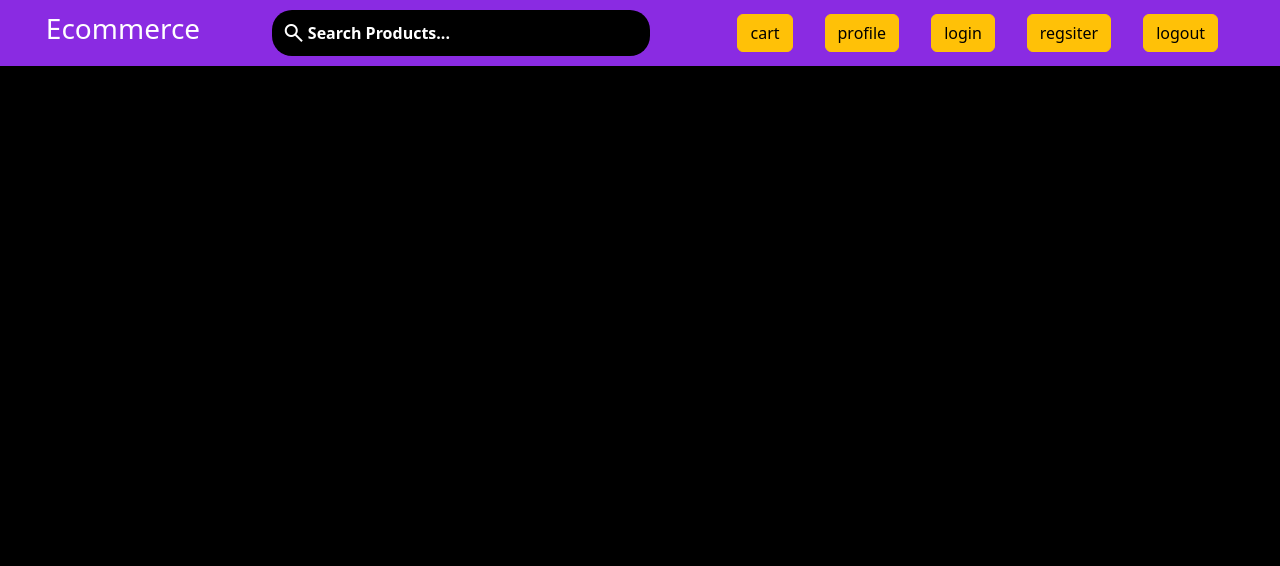
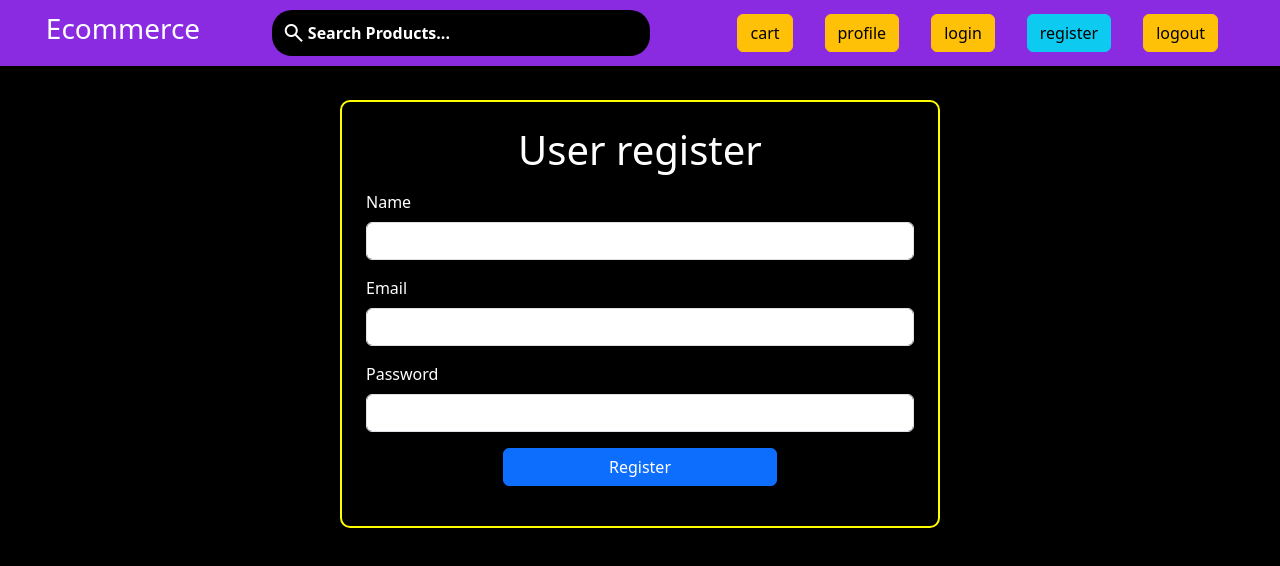
Before and after one commit to TarunPatidar04/EcommerceWebsite-Frontend, a React (Vite) app: page /register in a window 1280 px wide. Shown: the top 566 px of the page. Built offline with nearby package versions, Linux system fonts and the light colour scheme; no server answers.

Commit message:
Create a Register page

```diff
--- a/package.json
+++ b/package.json
@@ -13,7 +13,8 @@
     "axios": "^1.7.2",
     "react": "^18.2.0",
     "react-dom": "^18.2.0",
-    "react-router-dom": "^6.23.1"
+    "react-router-dom": "^6.23.1",
+    "react-toastify": "^10.0.5"
   },
   "devDependencies": {
     "@types/react": "^18.2.66",
--- a/src/App.jsx
+++ b/src/App.jsx
@@ -4,15 +4,20 @@ import { BrowserRouter as Router, Route, Routes } from "react-router-dom";
 import ProductDetail from "./components/product/ProductDetail";
 import Navbar from "./components/Navbar";
 import SearchProduct from "./components/product/SearchProduct";
+import Register from "./components/user/Register";
+import { ToastContainer, toast } from "react-toastify";
+import "react-toastify/dist/ReactToastify.css";
 const App = () => {
   return (
     <>
       <Router>
         <Navbar />
+        <ToastContainer />
         <Routes>
           <Route path="/" element={<ShowProduct />} />
           <Route path="/product/search/:term" element={<SearchProduct />} />
           <Route path="/product/:id" element={<ProductDetail />} />
+          <Route path="/register" element={<Register />} />
         </Routes>
       </Router>
     </>
--- a/src/components/Navbar.jsx
+++ b/src/components/Navbar.jsx
@@ -1,5 +1,6 @@
 import { useState } from "react";
 import { Link, useNavigate } from "react-router-dom";
+
 const Navbar = () => {
   const navigate = useNavigate();
   const [searchTerm, setSearchTerm] = useState("");
@@ -8,8 +9,14 @@ const Navbar = () => {
     navigate(`/product/search/${searchTerm}`);
     setSearchTerm("");
   };
+
   return (
     <div>
+      <style jsx="true">{`
+        .nav {
+          position: fixed;
+        }
+      `}</style>
       <div className="nav sticky-top">
         <div className="nav_bar">
           <div className="left">
@@ -32,7 +39,9 @@ const Navbar = () => {
             <button className="btn btn-warning mx-3">cart</button>
             <button className="btn btn-warning mx-3">profile</button>
             <button className="btn btn-warning mx-3">login</button>
-            <button className="btn btn-warning mx-3">regsiter</button>
+            <Link to="/register">
+              <button className="btn btn-info mx-3">register</button>
+            </Link>
             <button className="btn btn-warning mx-3">logout</button>
           </div>
         </div>
--- a/src/components/product/ProductDetail.jsx
+++ b/src/components/product/ProductDetail.jsx
@@ -22,6 +22,7 @@ const ProductDetail = () => {
   }, [id]);
   return (
     <>
+      <div style={{marginTop:"100px"}}>
         <div
           className="container text-center my-5"
           style={{
@@ -55,9 +56,13 @@ const ProductDetail = () => {
               >
                 Buy Now
               </button>
-            <button className="btn btn-warning" style={{ fontWeight: "bold" }}>
+              <button
+                className="btn btn-warning"
+                style={{ fontWeight: "bold" }}
+              >
                 Add to cart
               </button>
+            </div>
           </div>
         </div>
       </div>
--- a/src/components/product/SearchProduct.jsx
+++ b/src/components/product/SearchProduct.jsx
@@ -14,7 +14,7 @@ const SearchProduct = () => {
   }, [term, products]);
   return (
     <>
-      <div className="container text-center">
+      <div className="container text-center" style={{marginTop:"100px"}}>
         <div className="container d-flex justify-content-center align-items-center">
           <div className="row container d-flex justify-content-center align-items-center">
             {searchProduct?.map((product) => (
--- a/src/components/product/ShowProduct.jsx
+++ b/src/components/product/ShowProduct.jsx
@@ -6,7 +6,7 @@ const ShowProduct = () => {
   const { products } = useContext(AppContext);
   return (
     <>
-      <h1 style={{ textAlign: "center" }}>Show Product</h1>
+      <h1 style={{ textAlign: "center",marginTop:"100px" }}>Show Product</h1>
       <div className="container d-flex justify-content-center align-items-center">
         <div className="row container d-flex justify-content-center align-items-center">
           {products?.map((product) => (
--- a/src/components/user/Register.jsx
+++ b/src/components/user/Register.jsx
@@ -1,11 +1,100 @@
-import React from 'react'
+import { useContext, useState } from "react";
+import AppContext from "../../context/AppContext";
+import { useNavigate } from "react-router-dom";
 
 const Register = () => {
+  const { register } = useContext(AppContext);
+  const navigate = useNavigate();
+  const [formData, setFormData] = useState({
+    name: "",
+    email: "",
+    password: "",
+  });
+
+  const onchangehandler = (e) => {
+    const { name, value } = e.target;
+    setFormData({ ...formData, [name]: value });
+  };
+
+  const { name, email, password } = formData;
+  const submitHandler = async (e) => {
+    e.preventDefault();
+    console.log(formData);
+    const result = await register(name, email, password);
+    setFormData({
+      name: "",
+      email: "",
+      password: "",
+    });
+
+    if (result.success) {
+      navigate("/login");
+    }
+  };
   return (
-    <div>
-      Register
-    </div>
-  )
-}
+    <>
+      <div style={{ marginTop: "100px" }}>
+        <div
+          className="container my-5 p-4"
+          style={{
+            width: "600px",
+            border: "2px solid yellow",
+            borderRadius: "10px",
+          }}
+        >
+          <h1 className="text-center">User register</h1>
+          <form className="my-3" onSubmit={submitHandler}>
+            <div className="mb-3">
+              <label htmlFor="exampleInputEmail1" className="form-label">
+                Name
+              </label>
+              <input
+                type="text"
+                className="form-control"
+                id="exampleInputEmail13"
+                aria-describedby="emailHelp"
+                name="name"
+                value={formData.name}
+                onChange={onchangehandler}
+              />
+            </div>
+            <div className="mb-3">
+              <label htmlFor="exampleInputEmail1" className="form-label">
+                Email
+              </label>
+              <input
+                type="email"
+                className="form-control"
+                id="exampleInputEmail1"
+                aria-describedby="emailHelp"
+                name="email"
+                value={formData.email}
+                onChange={onchangehandler}
+              />
+            </div>
+            <div className="mb-3">
+              <label htmlFor="exampleInputPassword1" className="form-label">
+                Password
+              </label>
+              <input
+                type="password"
+                className="form-control"
+                id="exampleInputPassword1"
+                name="password"
+                value={formData.password}
+                onChange={onchangehandler}
+              />
+            </div>
+            <div className="d-grid col-6 mx-auto my-3">
+              <button type="submit" className="btn btn-primary">
+                Register
+              </button>
+            </div>
+          </form>
+        </div>
+      </div>
+    </>
+  );
+};
 
-export default Register
+export default Register;
--- a/src/context/AppState.jsx
+++ b/src/context/AppState.jsx
@@ -1,10 +1,13 @@
 import React, { useEffect, useState } from "react";
 import AppContext from "./AppContext";
 import axios from "axios";
+import { Bounce, toast } from "react-toastify";
 
 const AppState = (props) => {
   const url = "http://localhost:4000/api";
   const [products, setProducts] = useState([]);
+
+  //Get all products
   useEffect(() => {
     const fetchProducts = async () => {
       const api = await axios.get(`${url}/product/all`, {
@@ -19,9 +22,37 @@ const AppState = (props) => {
     fetchProducts();
   }, []);
 
+  //Register user
+  const register = async (name, email, password) => {
+    const api = await axios.post(
+      `${url}/user/register`,
+      { name, email, password },
+      {
+        headers: {
+          "Content-Type": "application/json",
+        },
+        withCredentials: true,
+      }
+    );
+    // alert(api.data.message);
+    // console.log("User Register", api);
+    toast.success(api.data.message, {
+      position: "top-right",
+      autoClose: 1500,
+      hideProgressBar: false,
+      closeOnClick: true,
+      pauseOnHover: true,
+      draggable: true,
+      progress: undefined,
+      theme: "dark",
+      transition: Bounce,
+      });
+    return api.data;
+  };
+
   return (
     <div>
-      <AppContext.Provider value={{ products }}>
+      <AppContext.Provider value={{ products, register }}>
         {props.children}
       </AppContext.Provider>
     </div>
```
Also changed, not shown: 1 other file (tests, documents, lock files or other folders). Lines whose indentation alone changed are shown as unchanged.
